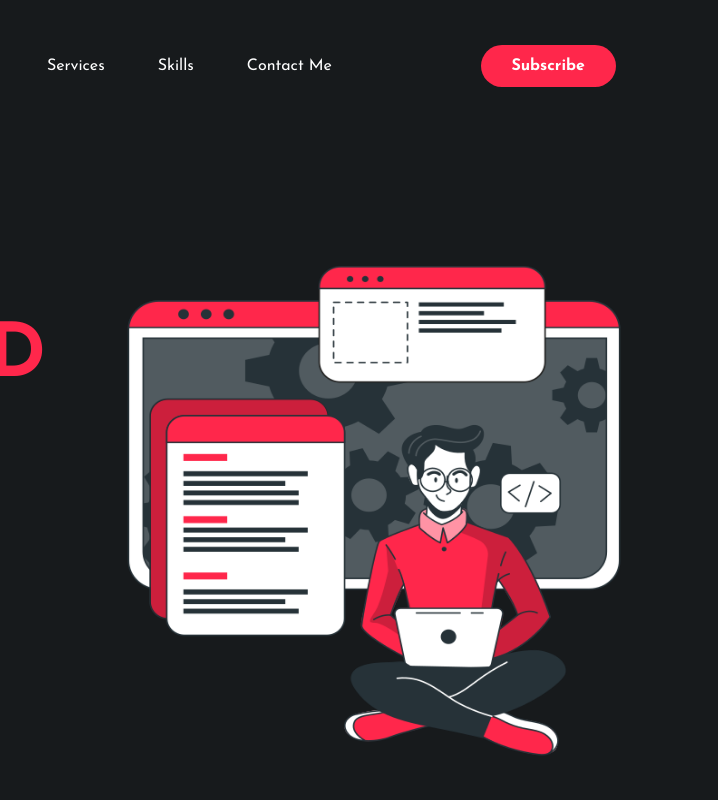
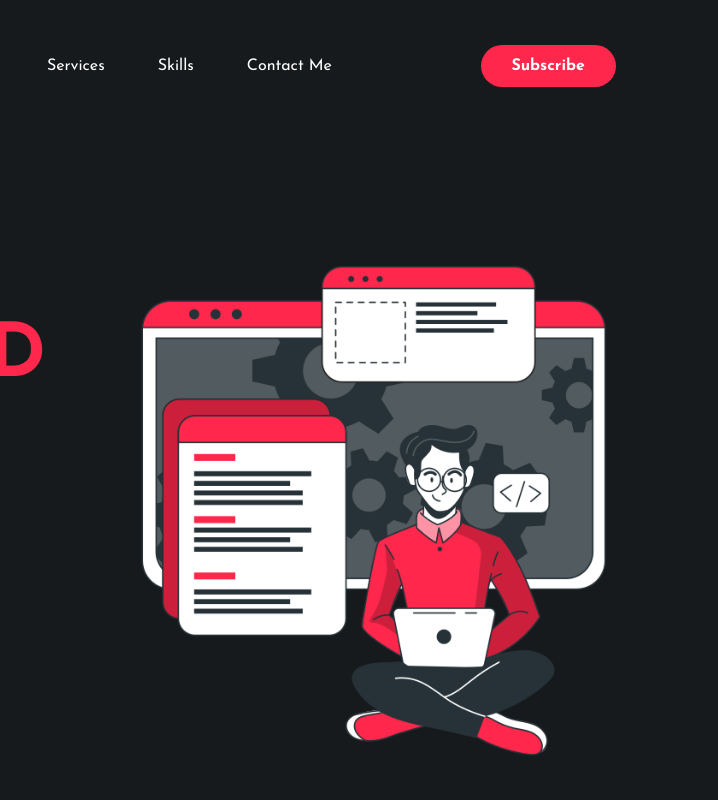
Before and after one commit to JamilAssad/Portfolio, a plain HTML site: page index.html in a window 1280 px wide. Shown: the top 800 px of the page, 562-1280 px from the left. Drawn offline with Linux system fonts and the light colour scheme.

Commit message:
Update index.html

```diff
--- a/index.html
+++ b/index.html
@@ -45,7 +45,7 @@
 
 
         <div class="container-images">
-            <img src="/imags/developer-activity.png" alt=""  width="680px" >
+            <img src="/imags/developer-activity.png" alt="developer imgs"  >
         </div>
 
         </div>
```
